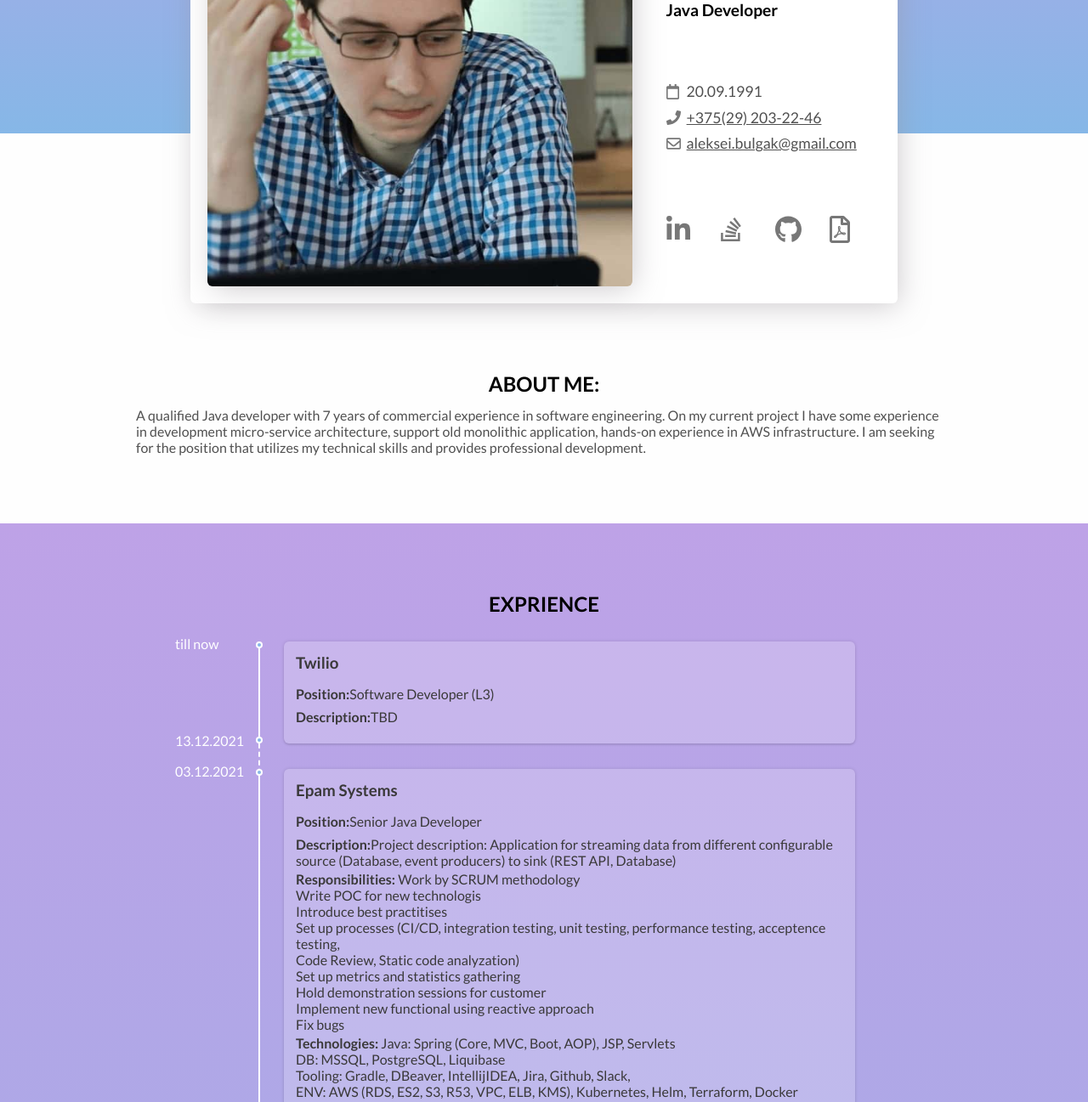
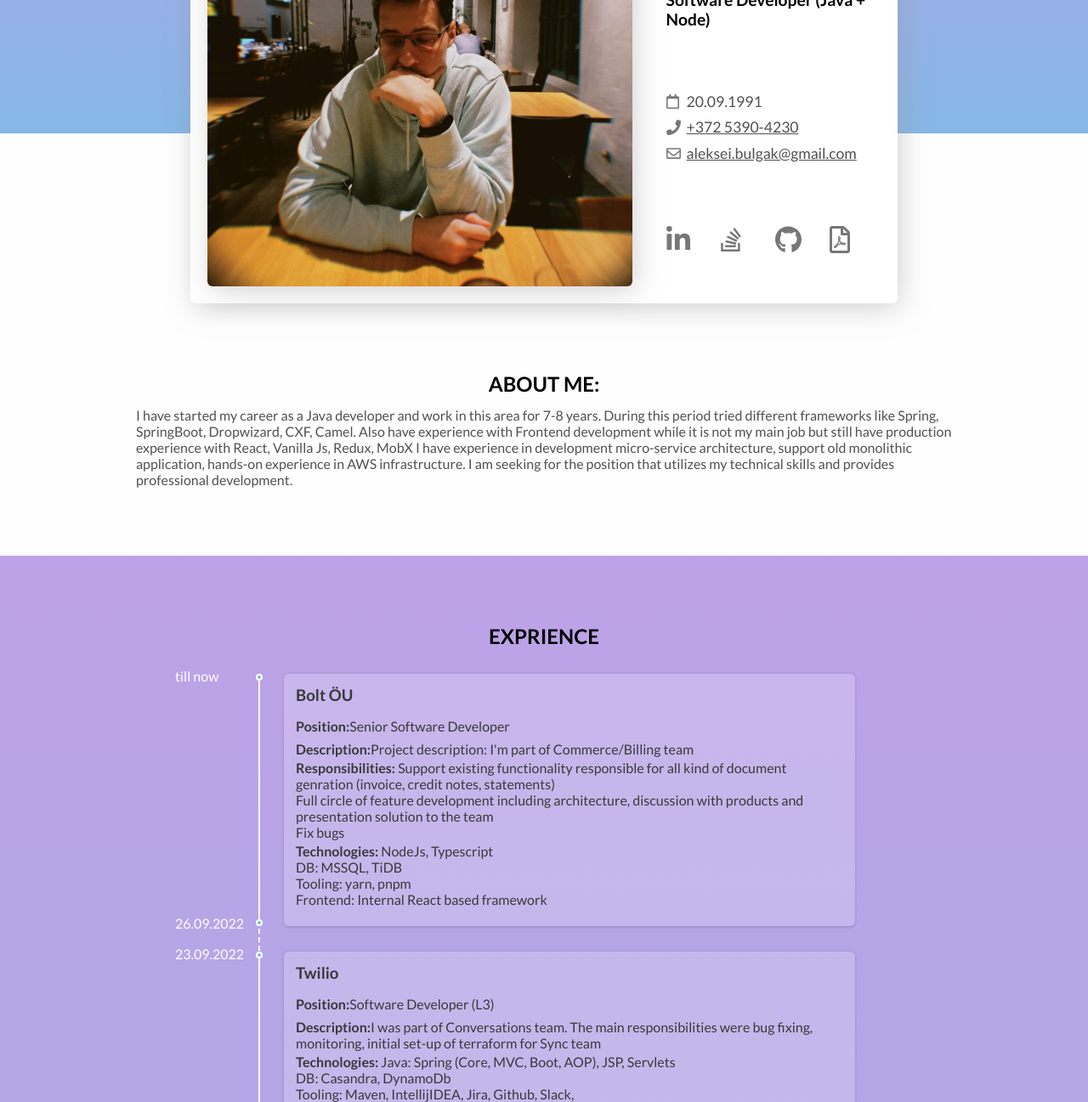
Before and after one commit to aleksei-bulgak/aleksei-bulgak.github.io, a website built with webpack: page index.html in a window 1280 px wide. Shown: the part 383-1680 px from the top of the page at 85% size. Built offline with nearby package versions, Linux system fonts and the light colour scheme; files whose address does not match are found by name.

Commit message:
feat: update latest experience, update photo and base info

```diff
--- a/index.html
+++ b/index.html
@@ -7,18 +7,18 @@
   <meta http-equiv="X-UA-Compatible" content="ie=edge" />
   <meta property="og:type" content="profile">
   <meta property="og:url" content="https://aleksei-bulgak.github.io">
-  <meta property="og:title" content="Aleksei Bulgak CV" />
-  <meta property="og:author" content="Aleksei Bulgak" />
-  <meta property="og:image" content="https://aleksei-bulgak.github.io/assets/photo.jpg" />
-  <meta property="og:description" name="description" content="A qualified Java developer with 5 years of commercial experience in software engineering. On my current project
-        I have some experience in development microservice architecture, support old monotlitic application, hands-on
-        experience in AWS infrastructure. I am seeking for the position that utilizes my technical skills and provides
-        professional development." />
+  <meta property="og:title" content="Aliaksei Bulhak CV" />
+  <meta property="og:author" content="Aliaksei Bulhak" />
+  <meta property="og:image" content="https://aleksei-bulgak.github.io/assets/photo2.jpg" />
+  <meta property="og:description" name="description" content="I have started my career as a Java developer and work in this area for 7-8 years. During this period tried different frameworks
+  like Spring, SpringBoot, Dropwizard, CXF, Camel. Also have experience with Frontend development while it is not my main job but still have production experience with React, Vanilla Js, Redux, MobX. I have experience in development micro-service architecture, support old monolithic application, hands-on experience
+  in AWS infrastructure. I am seeking for the position that utilizes my technical skills and provides professional
+  development." />
   <link href="https://fonts.googleapis.com/css?family=Lato:300,400,700&display=swap" rel="preload" as="style"
     onload="this.onload=null;this.rel='stylesheet'" />
   <link href="https://fonts.googleapis.com/css?family=Lato:300,400,700&display=swap" rel="stylesheet">
   <link rel="shortcut icon" href="./assets/favicon.ico" />
-  <title>Aleksei Bulgak</title>
+  <title>Aliaksei Bulhak</title>
 </head>
 
 <body>
@@ -41,18 +41,18 @@
   <header id="intro">
     <div class="intro" itemscope itemtype="http://schema.org/Person">
       <div class="intro__photo">
-        <img src="./assets/photo.jpg" width="500" height="500" alt="Me" itemprop="image" />
+        <img src="./assets/photo3.jpg" width="500" height="500" alt="Me" itemprop="image" />
       </div>
       <div class="info intro__info">
         <div class="info__base">
-          <h1 class="info__username" itemprop="name">Aleksei Bulgak</h1>
-          <p class="info__position">Java Developer</p>
+          <h1 class="info__username" itemprop="name">Aliaksei Bulhak</h1>
+          <p class="info__position">Software Developer (Java + Node)</p>
         </div>
         <div class="info__contacts">
           <p class="info__date-of-birth">20.09.1991</p>
-          <a href="tel:+375292032246" target="_blank" rel="nofollow noreferrer" class="info__phone"
+          <a href="tel:+372 5390-4230" target="_blank" rel="nofollow noreferrer" class="info__phone"
             aria-label="my mobile phone">
-            +375(29) 203-22-46
+            +372 5390-4230
           </a>
           <a href="mailto:aleksei.bulgak@gmail.com" target="_blank" rel="nofollow noreferrer" class="info__email"
             aria-label="my email address" itemprop="email">
@@ -60,9 +60,9 @@
           </a>
         </div>
         <div class="info__social">
-          <a href="https://www.linkedin.com/in/aleksei-bulgak-9791b34a" target="_blank" rel="nofollow noreferrer"
+          <a href="https://www.linkedin.com/in/aliaksei-bulhak-9791b34a/" target="_blank" rel="nofollow noreferrer"
             class="info__social__item linkedin" aria-label="linkedin profile"></a>
-          <a href="https://stackoverflow.com/users/1599937/aleksei-bulgak" target="_blank" rel="nofollow noreferrer"
+          <a href="https://stackoverflow.com/users/1599937/aliaksei-bulhak" target="_blank" rel="nofollow noreferrer"
             class="info__social__item stackoverflow" aria-label="stackoverflow profile">
           </a>
           <a href="https://github.com/aleksei-bulgak" target="_blank" rel="nofollow noreferrer"
@@ -78,11 +78,12 @@
   <section id="about" class="about">
     <h2 class="about__title">About me:</h2>
     <p class="about__text">
-      A qualified Java developer with 7 years of commercial experience in software engineering. On my current project I
-      have
-      some experience in development micro-service architecture, support old monolithic application, hands-on experience
-      in
-      AWS infrastructure. I am seeking for the position that utilizes my technical skills and provides professional
+      I have started my career as a Java developer and work in this area for 7-8 years. During this period tried different frameworks
+      like Spring, SpringBoot, Dropwizard, CXF, Camel.
+      Also have experience with Frontend development while it is not my main job but still have production experience with React, Vanilla Js,
+      Redux, MobX
+      I have experience in development micro-service architecture, support old monolithic application, hands-on experience
+      in AWS infrastructure. I am seeking for the position that utilizes my technical skills and provides professional
       development.
     </p>
   </section>
@@ -91,8 +92,39 @@
     <div class="experience__timeline">
       <div class="experience__item">
         <div class="period">
+          <p class="period__start">26.09.2022</p>
+          <p class="period__end">till now</p>
+        </div>
+        <div class="description">
+          <h3 class="descripton__ship">
+            <a href="https://bolt.eu/" target="_blank" rel="nofollow noreferrer" aria-label="Bolt main page">Bolt ÖU</a>
+          </h3>
+          <p class="descripton__title"><b>Position:</b>Senior Software Developer</p>
+          <div class="descripton__project">
+            <p class="project__description">
+              <b>Description:</b>Project description: I'm part of Commerce/Billing team
+            </p>
+            <p class="project__responsibilities">
+              <b>Responsibilities: </b>
+              Support existing functionality responsible for all kind of document genration (invoice, credit notes, statements)<br />
+              Full circle of feature development including architecture, discussion with products and presentation solution to the team<br />
+              Fix bugs<br />
+              </ul>
+            </p>
+            <p class="project__stack">
+              <b>Technologies: </b>NodeJs, Typescript
+              <br />
+              DB: MSSQL, TiDB<br />
+              Tooling: yarn, pnpm<br />
+              Frontend: Internal React based framework<br />
+            </p>
+          </div>
+        </div>
+      </div>
+      <div class="experience__item">
+        <div class="period">
           <p class="period__start">13.12.2021</p>
-          <p class="period__end">till now</p>
+          <p class="period__end">23.09.2022</p>
         </div>
         <div class="description">
           <h3 class="descripton__ship">
@@ -101,7 +133,16 @@
           <p class="descripton__title"><b>Position:</b>Software Developer (L3)</p>
           <div class="descripton__project">
             <p class="project__description">
-              <b>Description:</b>TBD
+              <b>Description:</b>I was part of Conversations team. The main responsibilities were bug fixing, monitoring,
+              initial set-up of terraform for Sync team
+            </p>
+            <p class="project__stack">
+              <b>Technologies: </b>Java: Spring (Core, MVC, Boot, AOP), JSP, Servlets
+              <br />
+              DB: Casandra, DynamoDb<br />
+              Tooling: Maven, IntellijIDEA, Jira, Github, Slack,<br />
+              ENV: AWS (ES2, S3) Terraform, Docker<br />
+              Backend: Java, Dropwizard<br />
             </p>
           </div>
         </div>
@@ -366,10 +407,8 @@
       <p class="footer__copyright_item">All rights reserved</p>
     </div>
     <div class="footer__social">
-      <a href="https://twitter.com/Aleksei_Bulgak" class="social-network twitter" target="_blank"
+      <a href="https://twitter.com/java_monkey_" class="social-network twitter" target="_blank"
         rel="nofollow noreferrer" aria-label="my twitter account page"></a>
-      <a href="https://vk.com/aleksei_bulgak" class="social-network vk" target="_blank" rel="nofollow noreferrer"
-        aria-label="my vk page"></a>
     </div>
   </footer>
 </body>
--- a/package.json
+++ b/package.json
@@ -27,10 +27,10 @@
     "html-webpack-plugin": "^5.5.0",
     "image-webpack-loader": "^8.1.0",
     "mini-css-extract-plugin": "^2.6.0",
-    "node-sass": "^7.0.1",
+    "node-sass": "^9.0.0",
     "postcss-loader": "^6.2.1",
     "prettier": "^2.6.0",
-    "sass-loader": "^12.6.0",
+    "sass-loader": "^13.3.2",
     "style-loader": "^3.3.1",
     "url-loader": "^4.1.1",
     "webpack": "^5.70.0",
--- a/styles/footer.scss
+++ b/styles/footer.scss
@@ -25,10 +25,6 @@ footer {
       }
     }
 
-    .vk {
-      background: url('./../assets/vk-brands.svg');
-    }
-
     .twitter {
       background: url('./../assets/twitter-brands.svg');
     }
--- a/styles/header.scss
+++ b/styles/header.scss
@@ -67,7 +67,7 @@ header {
         margin-bottom: 1rem;
         font-size: 2.5rem;
         &::before {
-          content: "Hi my name is";
+          content: "Hey, my name is";
           position: absolute;
           top: -1.8rem;
           left: 0;
```
Also changed, not shown: assets/cookie-monster.png (deleted), assets/photo.png (deleted), assets/photo2.jpg (added), assets/photo3.jpg (added), assets/vk-brands.svg (deleted), 3 other files.
